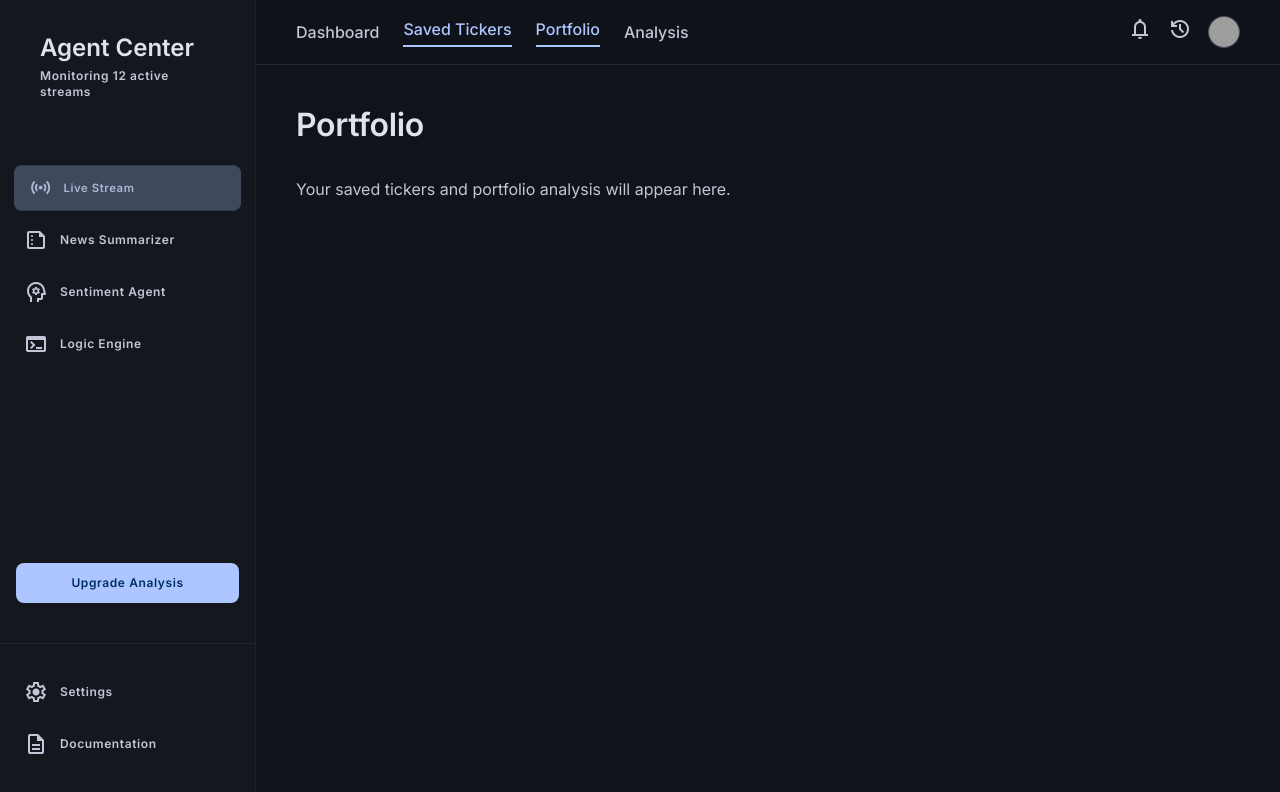
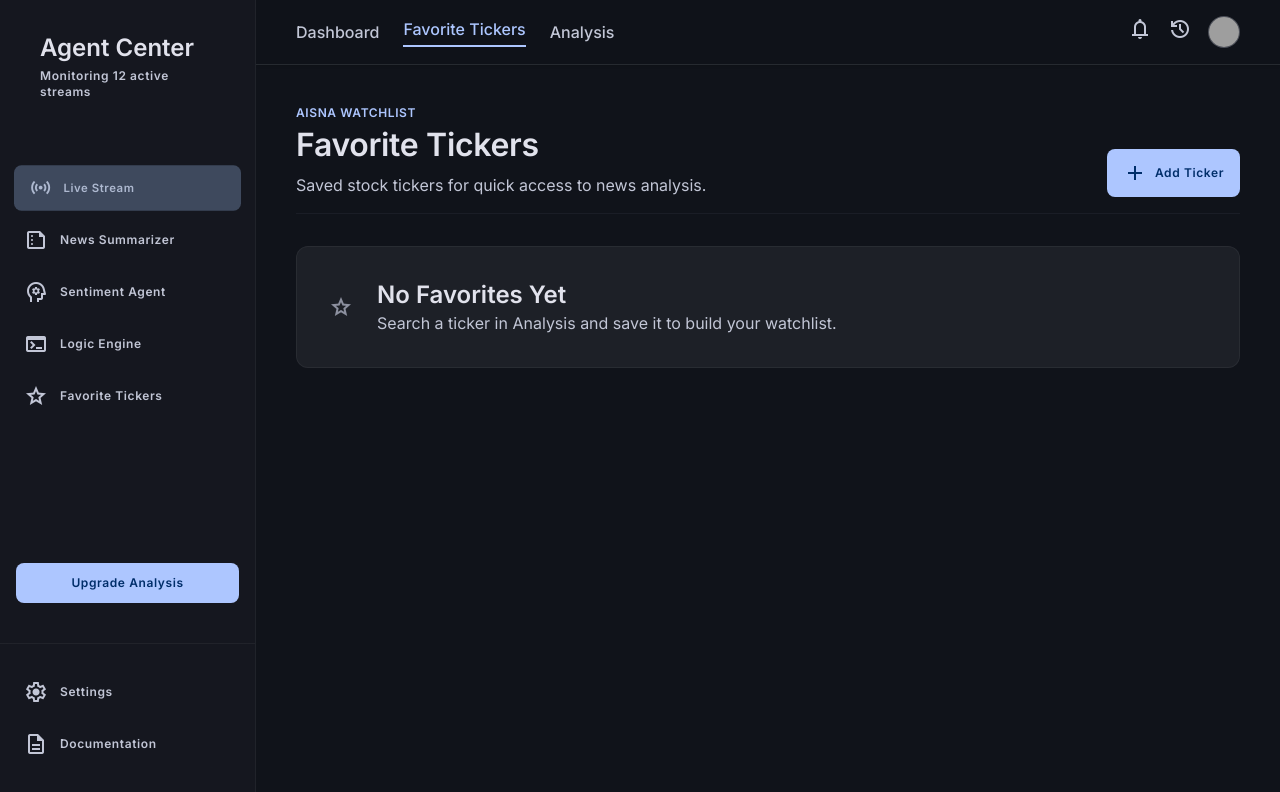
Before and after one commit to IAMSebyi/AISNA, a React (Vite) app in the folder frontend/: page /portfolio in a window 1280 px wide. Shown: the top 792 px of the page. Built offline with nearby package versions, Linux system fonts and the light colour scheme; grey boxes are pictures that could not be loaded.

Commit message:
Add favorite tickers
Closes #9

```diff
--- a/frontend/src/components/SideNavBar.jsx
+++ b/frontend/src/components/SideNavBar.jsx
@@ -24,6 +24,10 @@ export default function SideNavBar() {
           <span className="material-symbols-outlined">terminal</span>
           Logic Engine
         </Link>
+        <Link className="text-on-surface-variant hover:bg-surface-variant/30 mx-2 px-4 py-3 rounded-lg flex items-center gap-3 hover:bg-surface-variant/50 transition-all font-label-sm text-label-sm" to="/portfolio">
+          <span className="material-symbols-outlined">star</span>
+          Favorite Tickers
+        </Link>
       </div>
       <div className="mt-auto px-4 mb-md">
         <button className="w-full bg-primary text-on-primary font-label-sm text-label-sm py-3 rounded-lg hover:bg-primary-fixed transition-colors">Upgrade Analysis</button>
--- a/frontend/src/components/TopNavBar.jsx
+++ b/frontend/src/components/TopNavBar.jsx
@@ -11,8 +11,7 @@ export default function TopNavBar() {
           <span className="md:hidden font-display-lg text-display-lg font-bold text-primary">EquiSynth AI</span>
           <nav className="hidden md:flex items-center gap-6">
             <Link className={`font-medium hover:text-primary transition-colors duration-200 font-body-md text-body-md ${isActive('/') ? 'text-primary font-bold border-b-2 border-primary pb-1' : 'text-on-surface-variant'}`} to="/">Dashboard</Link>
-            <Link className={`font-medium hover:text-primary transition-colors duration-200 font-body-md text-body-md ${isActive('/portfolio') ? 'text-primary font-bold border-b-2 border-primary pb-1' : 'text-on-surface-variant'}`} to="/portfolio">Saved Tickers</Link>
-            <Link className={`font-medium hover:text-primary transition-colors duration-200 font-body-md text-body-md ${isActive('/portfolio') ? 'text-primary font-bold border-b-2 border-primary pb-1' : 'text-on-surface-variant'}`} to="/portfolio">Portfolio</Link>
+            <Link className={`font-medium hover:text-primary transition-colors duration-200 font-body-md text-body-md ${isActive('/portfolio') ? 'text-primary font-bold border-b-2 border-primary pb-1' : 'text-on-surface-variant'}`} to="/portfolio">Favorite Tickers</Link>
             <Link className={`font-medium hover:text-primary transition-colors duration-200 font-body-md text-body-md ${isActive('/analysis') ? 'text-primary font-bold border-b-2 border-primary pb-1' : 'text-on-surface-variant'}`} to="/analysis">Analysis</Link>
           </nav>
         </div>
--- a/frontend/src/pages/Analysis.jsx
+++ b/frontend/src/pages/Analysis.jsx
@@ -1,6 +1,7 @@
 import { useMemo, useState } from 'react';
 import { useSearchParams } from 'react-router-dom';
 import { analyzeNewsSentiment, summarizeNews } from '../services/analysisApi';
+import { isFavoriteTicker, toggleFavoriteTicker } from '../services/favoritesStorage';
 import { fetchStockNews, isValidStockSymbol, normalizeStockSymbol } from '../services/stocksApi';
 
 const initialArticles = [
@@ -59,9 +60,11 @@ export default function Analysis() {
   const [lastFetchedSymbol, setLastFetchedSymbol] = useState('');
   const [newsArticles, setNewsArticles] = useState([]);
   const [showArticleEditor, setShowArticleEditor] = useState(false);
+  const [, setFavoriteTickersVersion] = useState(0);
 
   const normalizedSymbol = normalizeStockSymbol(symbol);
   const symbolIsValid = isValidStockSymbol(symbol);
+  const isCurrentTickerFavorite = symbolIsValid && isFavoriteTicker(normalizedSymbol);
 
   const canSubmit = useMemo(() => {
     return symbolIsValid && articles.some((article) => article.title.trim());
@@ -133,6 +136,18 @@ export default function Analysis() {
     } finally {
       setIsFetchingNews(false);
     }
+  };
+
+  const handleToggleFavorite = () => {
+    if (!symbolIsValid) {
+      setError('Enter a valid ticker before saving it as a favorite.');
+      return;
+    }
+
+    const isSaved = toggleFavoriteTicker(normalizedSymbol);
+    setFavoriteTickersVersion((current) => current + 1);
+    setNewsNotice(isSaved ? `${normalizedSymbol} was added to favorite tickers.` : `${normalizedSymbol} was removed from favorite tickers.`);
+    setError('');
   };
 
   const runAnalysis = async (event) => {
@@ -221,13 +236,25 @@ export default function Analysis() {
 
             <label className="flex flex-col gap-2">
               <span className="font-label-sm text-label-sm text-on-surface-variant uppercase">Ticker</span>
+              <div className="flex gap-2">
                 <input
-                className={`w-full rounded-lg border bg-surface-container-highest px-4 py-3 font-data-mono text-data-mono text-on-surface outline-none focus:border-primary ${symbol && !symbolIsValid ? 'border-error/70' : 'border-outline-variant/40'}`}
+                  className={`min-w-0 flex-1 rounded-lg border bg-surface-container-highest px-4 py-3 font-data-mono text-data-mono text-on-surface outline-none focus:border-primary ${symbol && !symbolIsValid ? 'border-error/70' : 'border-outline-variant/40'}`}
                   maxLength={12}
                   value={symbol}
                   onChange={(event) => setSymbol(normalizeStockSymbol(event.target.value))}
                   placeholder="AAPL"
                 />
+                <button
+                  className={`inline-flex h-12 w-12 shrink-0 items-center justify-center rounded-lg border transition-colors disabled:opacity-50 disabled:cursor-not-allowed ${isCurrentTickerFavorite ? 'border-primary/50 bg-primary/10 text-primary' : 'border-outline-variant/40 text-on-surface-variant hover:text-on-surface hover:border-primary'}`}
+                  type="button"
+                  onClick={handleToggleFavorite}
+                  disabled={!symbolIsValid}
+                  aria-label={isCurrentTickerFavorite ? `Remove ${normalizedSymbol} from favorite tickers` : `Save ${normalizedSymbol} as favorite ticker`}
+                  title={isCurrentTickerFavorite ? 'Remove from favorites' : 'Save as favorite'}
+                >
+                  <span className="material-symbols-outlined text-base" style={{ fontVariationSettings: isCurrentTickerFavorite ? "'FILL' 1" : "'FILL' 0" }}>star</span>
+                </button>
+              </div>
               <div className="flex items-center justify-between gap-3 font-data-mono text-[11px] text-on-surface-variant">
                 <span>{symbol && !symbolIsValid ? 'Use 1-12 letters, numbers, dots, or hyphens.' : 'Examples: AAPL, MSFT, BRK.B'}</span>
                 {lastFetchedSymbol && <span>Loaded: {lastFetchedSymbol}</span>}
--- a/frontend/src/pages/Portfolio.jsx
+++ b/frontend/src/pages/Portfolio.jsx
@@ -1,8 +1,86 @@
+import { useEffect, useState } from 'react';
+import { Link } from 'react-router-dom';
+import { FAVORITES_CHANGED_EVENT, getFavoriteTickers, removeFavoriteTicker } from '../services/favoritesStorage';
+
 export default function Portfolio() {
+  const [favoriteTickers, setFavoriteTickers] = useState(() => getFavoriteTickers());
+
+  useEffect(() => {
+    const handleFavoritesChanged = () => {
+      setFavoriteTickers(getFavoriteTickers());
+    };
+
+    window.addEventListener(FAVORITES_CHANGED_EVENT, handleFavoritesChanged);
+    window.addEventListener('storage', handleFavoritesChanged);
+
+    return () => {
+      window.removeEventListener(FAVORITES_CHANGED_EVENT, handleFavoritesChanged);
+      window.removeEventListener('storage', handleFavoritesChanged);
+    };
+  }, []);
+
+  const handleRemove = (symbol) => {
+    removeFavoriteTicker(symbol);
+    setFavoriteTickers(getFavoriteTickers());
+  };
+
   return (
     <div className="max-w-7xl mx-auto flex flex-col gap-lg">
-      <h2 className="font-headline-lg text-headline-lg text-on-surface">Portfolio</h2>
-      <p className="text-on-surface-variant">Your saved tickers and portfolio analysis will appear here.</p>
+      <header className="flex flex-col lg:flex-row gap-md lg:items-end lg:justify-between pb-sm border-b border-outline-variant/20">
+        <div>
+          <p className="font-label-sm text-label-sm text-primary uppercase">AISNA Watchlist</p>
+          <h1 className="font-headline-lg text-headline-lg text-on-surface mt-1">Favorite Tickers</h1>
+          <p className="font-body-md text-body-md text-on-surface-variant mt-2 max-w-3xl">
+            Saved stock tickers for quick access to news analysis.
+          </p>
+        </div>
+        <Link
+          className="inline-flex items-center justify-center gap-2 rounded-lg bg-primary px-4 py-3 text-on-primary hover:bg-primary-fixed transition-colors font-label-sm text-label-sm"
+          to="/analysis"
+        >
+          <span className="material-symbols-outlined">add</span>
+          Add Ticker
+        </Link>
+      </header>
+
+      {favoriteTickers.length === 0 ? (
+        <section className="glass-panel rounded-xl p-lg flex items-center gap-md text-on-surface-variant">
+          <span className="material-symbols-outlined text-outline">star</span>
+          <div>
+            <h2 className="font-headline-md text-headline-md text-on-surface">No Favorites Yet</h2>
+            <p className="font-body-md text-body-md">Search a ticker in Analysis and save it to build your watchlist.</p>
+          </div>
+        </section>
+      ) : (
+        <section className="grid grid-cols-1 md:grid-cols-2 xl:grid-cols-3 gap-md">
+          {favoriteTickers.map((symbol) => (
+            <article className="glass-panel rounded-xl p-lg flex flex-col gap-md" key={symbol}>
+              <div className="flex items-center justify-between gap-md">
+                <div>
+                  <div className="font-data-mono text-data-mono text-primary">{symbol}</div>
+                  <h2 className="font-headline-md text-headline-md text-on-surface mt-1">Saved Ticker</h2>
+                </div>
+                <button
+                  className="text-on-surface-variant hover:text-error transition-colors"
+                  type="button"
+                  onClick={() => handleRemove(symbol)}
+                  aria-label={`Remove ${symbol} from favorites`}
+                >
+                  <span className="material-symbols-outlined">delete</span>
+                </button>
+              </div>
+
+              <Link
+                className="inline-flex items-center justify-center gap-2 rounded-lg bg-primary px-4 py-3 text-on-primary hover:bg-primary-fixed transition-colors font-label-sm text-label-sm"
+                to={`/analysis?symbol=${encodeURIComponent(symbol)}`}
+              >
+                <span className="material-symbols-outlined">open_in_new</span>
+                Open Analysis
+              </Link>
+            </article>
+          ))}
+        </section>
+      )}
     </div>
   );
 }
--- /dev/null
+++ b/frontend/src/services/favoritesStorage.js
@@ -0,0 +1,44 @@
+const FAVORITES_KEY = 'aisna.favoriteTickers';
+const FAVORITES_CHANGED_EVENT = 'aisna:favorites-changed';
+
+export function getFavoriteTickers() {
+  try {
+    const storedValue = window.localStorage.getItem(FAVORITES_KEY);
+    const parsedValue = JSON.parse(storedValue || '[]');
+    return Array.isArray(parsedValue) ? parsedValue.filter(Boolean) : [];
+  } catch {
+    return [];
+  }
+}
+
+export function isFavoriteTicker(symbol) {
+  return getFavoriteTickers().includes(symbol);
+}
+
+export function addFavoriteTicker(symbol) {
+  const favorites = getFavoriteTickers();
+  if (!favorites.includes(symbol)) {
+    saveFavoriteTickers([...favorites, symbol].sort());
+  }
+}
+
+export function removeFavoriteTicker(symbol) {
+  saveFavoriteTickers(getFavoriteTickers().filter((favorite) => favorite !== symbol));
+}
+
+export function toggleFavoriteTicker(symbol) {
+  if (isFavoriteTicker(symbol)) {
+    removeFavoriteTicker(symbol);
+    return false;
+  }
+
+  addFavoriteTicker(symbol);
+  return true;
+}
+
+function saveFavoriteTickers(favorites) {
+  window.localStorage.setItem(FAVORITES_KEY, JSON.stringify(favorites));
+  window.dispatchEvent(new Event(FAVORITES_CHANGED_EVENT));
+}
+
+export { FAVORITES_CHANGED_EVENT };
```
Lines whose indentation alone changed are shown as unchanged.
